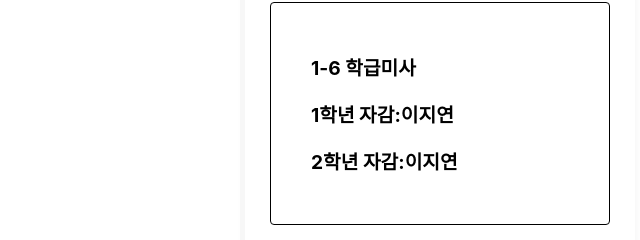
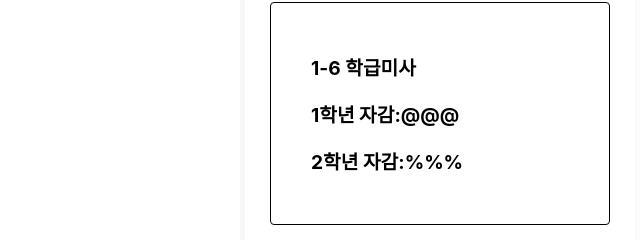
Before and after one commit to gmarrang29-dev/math, a website: page views/base.html in a window 1280 px wide. Shown: the part 561-801 px from the top of the page, 640-1280 px from the left. Drawn offline with nearby package versions, Linux system fonts and the light colour scheme; files that its build step writes are made by us from their sources; files whose address does not match are found by name.

Commit message:
Update base.html

```diff
--- a/views/base.html
+++ b/views/base.html
@@ -97,8 +97,8 @@
 <p class="ill2">오늘의 일정표</p>
 <div class="ill">
     <p class="date1"> 1-6 학급미사</p>
-    <p class="date2">1학년 자감:이지연</p>
-    <p class="date3">2학년 자감:이지연</p>
+    <p class="date2">1학년 자감:@@@</p>
+    <p class="date3">2학년 자감:%%%</p>
 </div>
 </aside>
 
```
